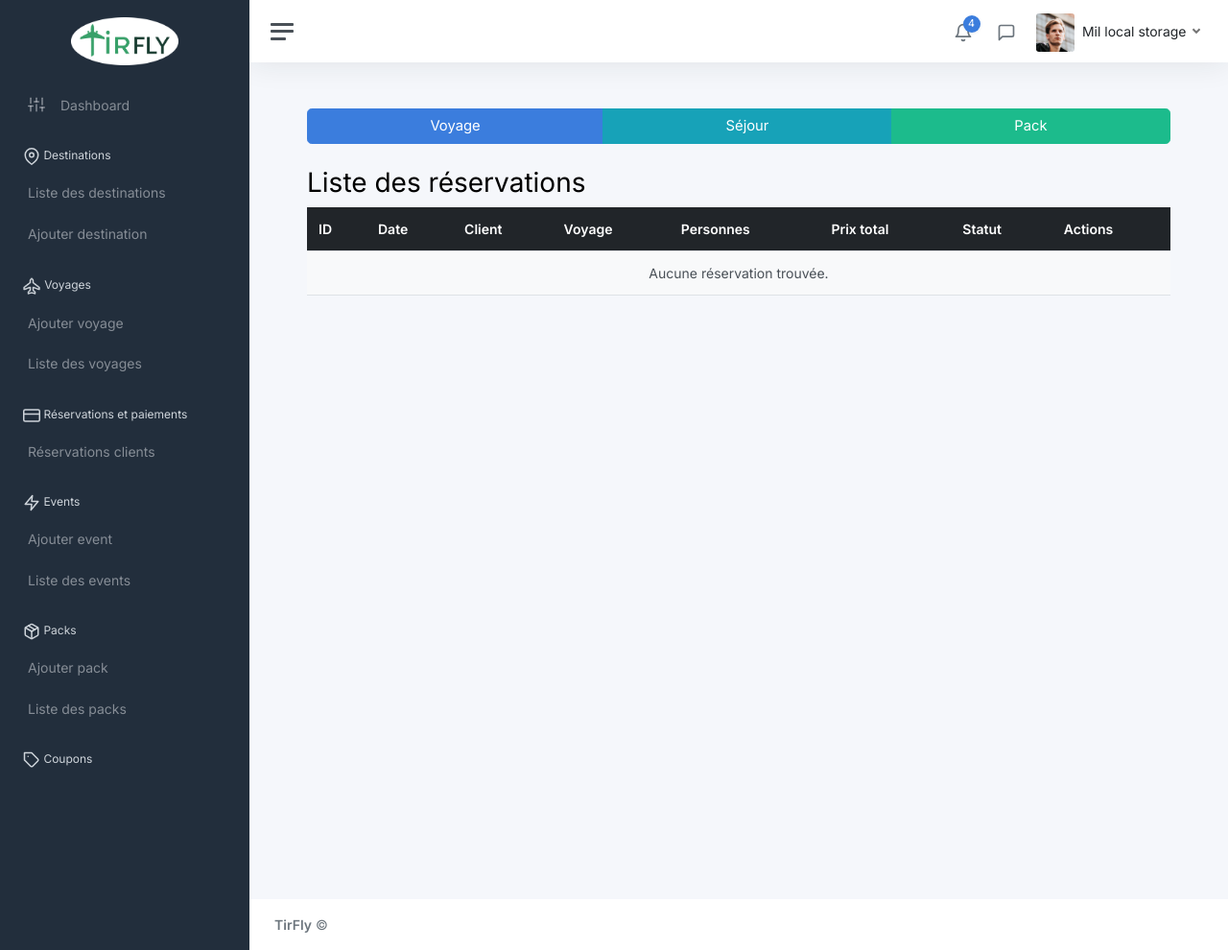
After one commit to Koussay-Akchi/tirfly-web, a Symfony app: template templates/reservations/tableau-reservations.html.twig in a window 1280 px wide. The commit adds this page. Shown: the whole page at 96% size. Run offline with Twig, Linux system fonts and the light colour scheme; the template is opened without the code that fills it, so the values that code supplies are empty; some libraries are stand-ins or nearby versions.

Commit message:
feat: tableau reservations squelette

```diff
--- a/templates/base-staff.html.twig
+++ b/templates/base-staff.html.twig
@@ -69,6 +69,17 @@
 							<li class="sidebar-item">
 								<a class="sidebar-link" href="{{ path('admin_liste_voyages') }}">
 									<span class="align-middle">Liste des voyages</span>
+								</a>
+							</li>
+
+							<li class="sidebar-header">
+								<i class="align-middle" data-feather="credit-card"></i>
+								Réservations et paiements
+							</li>
+
+							<li class="sidebar-item">
+								<a class="sidebar-link" href="{{ path('admin_liste_reservations') }}">
+									<span class="align-middle">Réservations clients</span>
 								</a>
 							</li>
 
--- /dev/null
+++ b/templates/reservations/tableau-reservations.html.twig
@@ -0,0 +1,108 @@
+{% extends 'base-staff.html.twig' %}
+
+{% block title %}Liste des Réservations
+{% endblock %}
+
+{% block body %}
+	<main class="main">
+		<div
+			class="container">
+
+			<div class="btn-group btn-group-lg mb-4 d-flex justify-content-center" role="group" aria-label="Large button group">
+				<button type="button" class="btn btn-primary" id="showVoyage">Voyage</button>
+				<button type="button" class="btn btn-info" id="showSejour">Séjour</button>
+				<button type="button" class="btn btn-success" id="showPack">Pack</button>
+			</div>
+
+			<div class="table-container" id="tableView">
+				<h1 class="table-title">Liste des réservations</h1>
+				<div class="table-responsive">
+					<table class="table table-striped table-hover" id="reservationTable">
+						<thead class="table-dark">
+							<tr>
+								<th>ID</th>
+								<th>Date</th>
+								<th>Client</th>
+								<th class="voyage-col">Voyage</th>
+								<th class="sejour-col d-none">Séjour</th>
+								<th class="pack-col d-none">Pack</th>
+								<th>Personnes</th>
+								<th>Prix total</th>
+								<th>Statut</th>
+								<th>Actions</th>
+							</tr>
+						</thead>
+						<tbody>
+							{% for reservation in reservations %}
+								<tr>
+									<td>{{ reservation.id }}</td>
+									<td>{{ reservation.dateReservation ? reservation.dateReservation|date('d/m/Y H:i') : 'N/A' }}</td>
+									<td>{{ reservation.client ? reservation.client.nom ~ ' ' ~ reservation.client.prenom : '—' }}</td>
+
+									<td class="voyage-col">{{ reservation.voyage ? reservation.voyage.nom : '—' }}</td>
+									<td class="sejour-col d-none">{{ reservation.sejour ? reservation.sejour.hebergement.nom : '—' }}</td>
+									<td class="pack-col d-none">{{ reservation.pack ? reservation.pack.nom : '—' }}</td>
+
+									<td>{{ reservation.nombrePersonnes }}</td>
+									<td>{{ reservation.prixTotal|number_format(2, '.', ',') }}
+										€</td>
+									<td>
+										{% set badgeClass = {
+                                        'confirmée': 'success',
+                                        'en attente': 'warning',
+                                        'annulée': 'danger'
+                                    }[reservation.statut|lower] ?? 'secondary' %}
+										<span class="badge bg-{{ badgeClass }}">{{ reservation.statut|capitalize }}</span>
+									</td>
+									<td>
+										<div class="table-actions" style="display: flex; gap: 5px;">
+											aaa
+										</div>
+									</td>
+								</tr>
+							{% else %}
+								<tr>
+									<td colspan="10" class="text-center">Aucune réservation trouvée.</td>
+								</tr>
+							{% endfor %}
+						</tbody>
+					</table>
+				</div>
+
+				<div class="pagination mt-3">
+					{{ knp_pagination_render(reservations) }}
+				</div>
+			</div>
+
+			<!-- Placeholder for Calendar view (can be expanded later) -->
+			<div id="calendarView" style="display: none;">
+				<h1>Calendrier des Réservations</h1>
+				<!-- Add your calendar code here (e.g., FullCalendar integration) -->
+			</div>
+
+		</div>
+	</main>
+
+	 <script>
+		    document.addEventListener('DOMContentLoaded', function () {
+		        const voyageBtn = document.getElementById('showVoyage');
+		        const sejourBtn = document.getElementById('showSejour');
+		        const packBtn = document.getElementById('showPack');
+
+		        const voyageCols = document.querySelectorAll('.voyage-col');
+		        const sejourCols = document.querySelectorAll('.sejour-col');
+		        const packCols = document.querySelectorAll('.pack-col');
+
+		        function toggleColumns(showClass) {
+		            [voyageCols, sejourCols, packCols].forEach(cols => {
+		                cols.forEach(col => col.classList.add('d-none'));
+		            });
+		            showClass.forEach(col => col.classList.remove('d-none'));
+		        }
+
+		        voyageBtn.addEventListener('click', () => toggleColumns(voyageCols));
+		        sejourBtn.addEventListener('click', () => toggleColumns(sejourCols));
+		        packBtn.addEventListener('click', () => toggleColumns(packCols));
+		    });
+		</script>
+{% endblock %}
```
Also changed, not shown: src/Controller/ReservationController.php (added, +38 -0 lines), src/Entity/Reservation.php (+5 -4 lines). Lines whose indentation alone changed are shown as unchanged.
